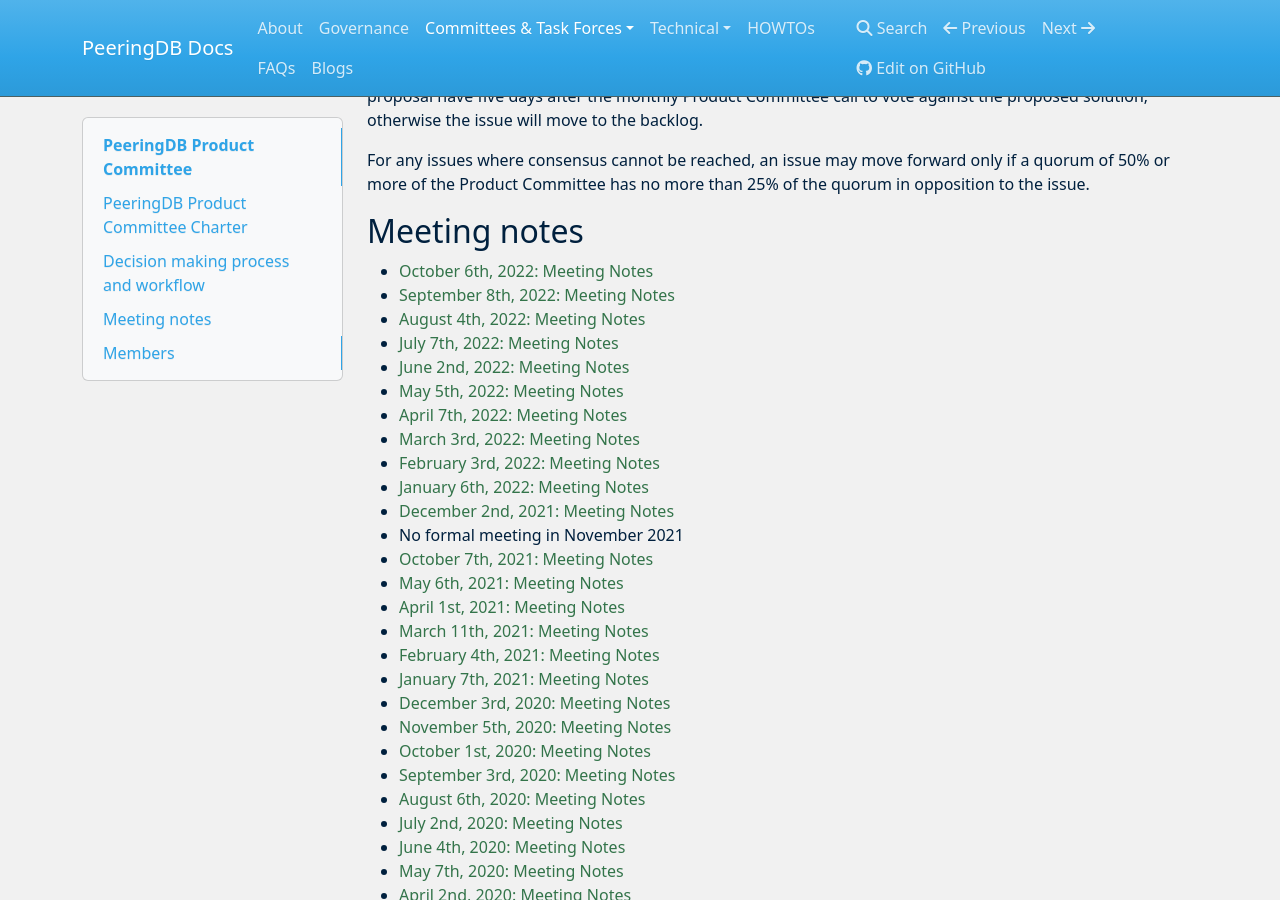
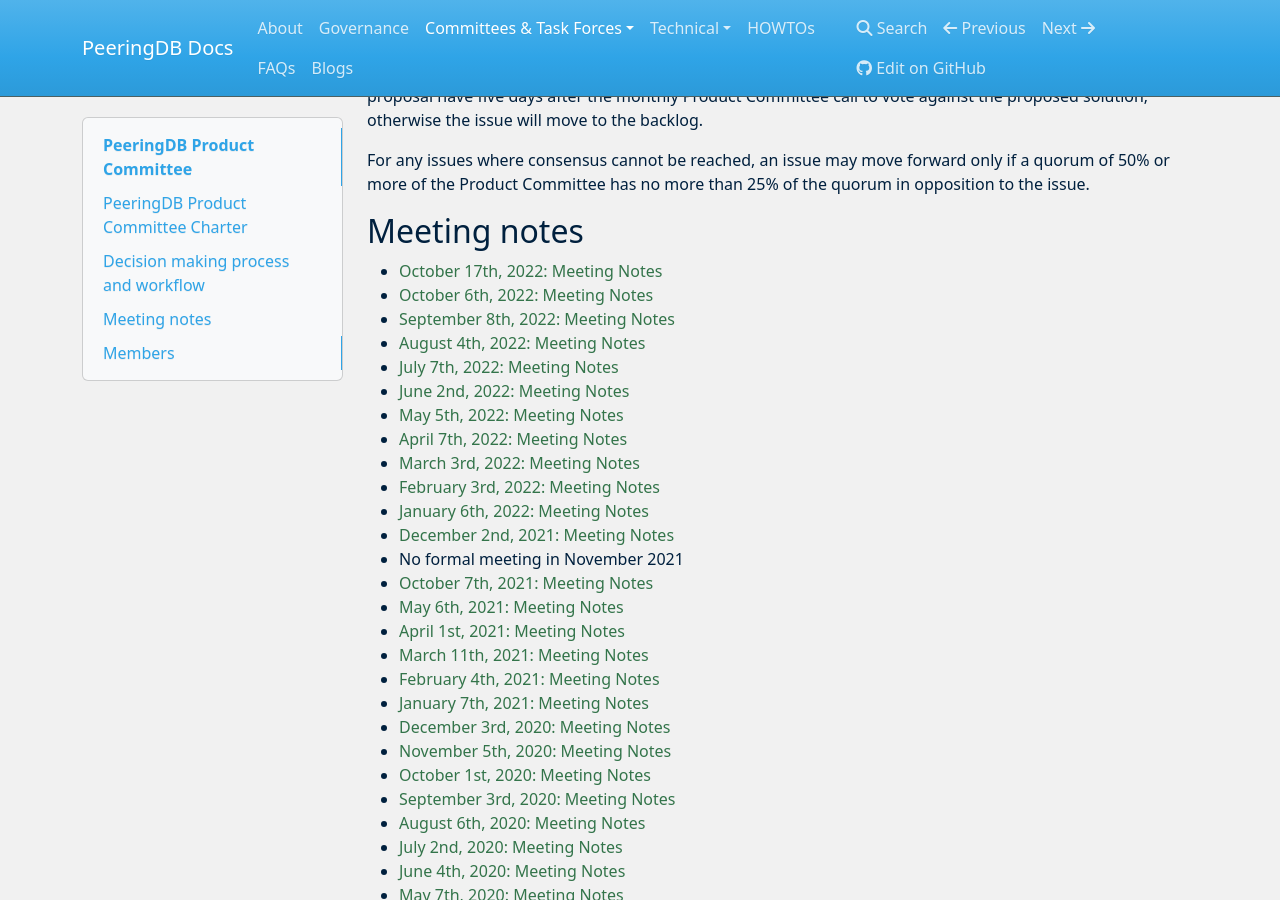
Before and after one commit to peeringdb/docs, an MkDocs documentation site: the page built from docs/committee/product/index.md, in a window 1280 px wide and 900 px high, scrolled down 2499 px. Built offline with MkDocs 1.6.1, drawn with Linux system fonts in a browser that asks for light colours; nearby versions of some CDN libraries.

Commit message:
Notes from PC Meeting at NANOG 86
Updated index.md
PDF of notes

```diff
--- a/docs/committee/product/index.md
+++ b/docs/committee/product/index.md
@@ -9,6 +9,7 @@
 
 ## Meeting notes
 
+- [October 17th, 2022: Meeting Notes](notes/2022-10-17_Product_Committee_Notes.pdf)
 - [October 6th, 2022: Meeting Notes](notes/2022-10-06_Product_Committee_Notes.pdf)
 - [September 8th, 2022: Meeting Notes](notes/2022-09-08_Product_Committee_Notes.pdf)
 - [August 4th, 2022: Meeting Notes](notes/2022-08-04_Product_Committee_Notes.pdf)
```
Also changed, not shown: 1 other file.
